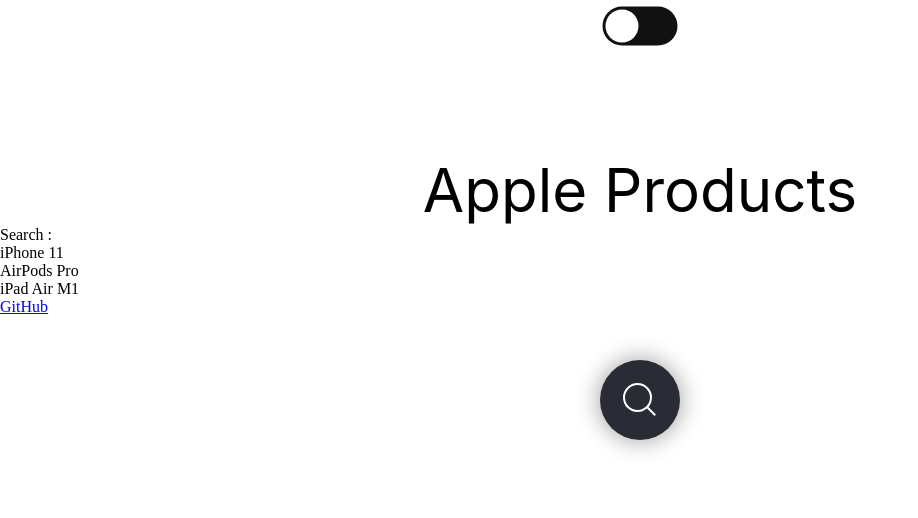
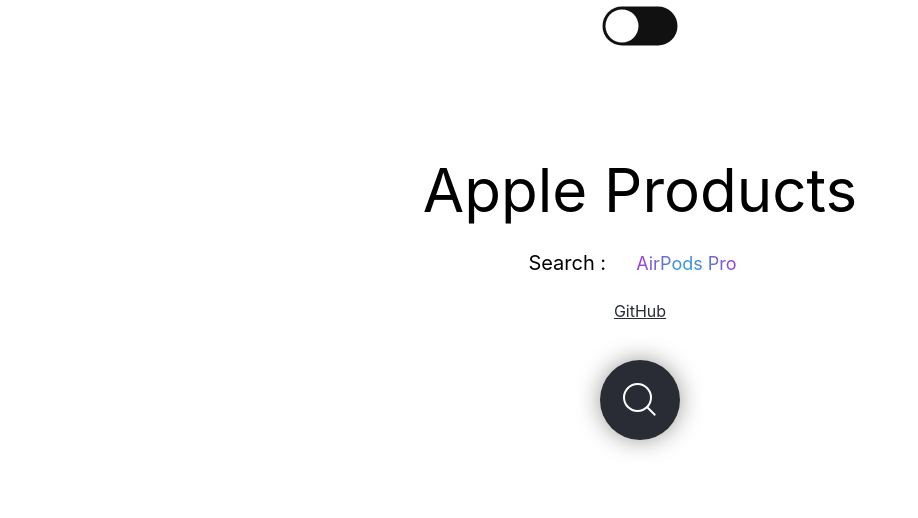
Before and after one commit to julien-garcia13/autocompletion, a PHP site: page / in a window 1280 px wide. Shown: the top 518 px of the page, without its empty margins (0-918 px from the left). Run offline with PHP 8.4, Linux system fonts and the light colour scheme; some web fonts are replaced.

Commit message:
Add files via upload

```diff
--- a/css/autocompletion.css
+++ b/css/autocompletion.css
@@ -219,6 +219,9 @@
 /* Dans la recherche */
 .liste-de-recherche, .message-aucun-produit, .resultat
 {
+    margin-top: 35%;
+    border-color: black;
+    font-size: 20px;
     color: #111;
     font-family: "SF Pro Display";
 }
@@ -226,3 +229,153 @@
 {
     color: white;
 }
+body.dark .resultat
+{
+    color: white;
+}
+/* Suggestion de recherche */
+.suggestion-zone
+{
+    width: 100%;
+    display: flex;
+    justify-content: center;
+    margin-top: 2%;
+}
+.suggestion
+{
+    font-family: "SF Pro Display";
+    font-size: 20px;
+}
+body.dark .suggestion
+{
+    color: white;
+}
+/* Slide */
+.slide
+{
+    height: 50px;
+    padding-left:15px;
+    overflow: hidden;
+}
+.slide div
+{
+    height: 50px;
+    margin-bottom: 50px;
+    padding: 2px 15px;
+    text-align: center;
+    box-sizing: border-box;
+}
+.slide-text1
+{
+    font-size: 18px;
+    background: #1FB2CF;
+    background: -webkit-radial-gradient(circle farthest-side at center center, #1FB2CF 0%, #C31BCF 100%);
+    background: -moz-radial-gradient(circle farthest-side at center center, #1FB2CF 0%, #C31BCF 100%);
+    background: radial-gradient(circle farthest-side at center center, #1FB2CF 0%, #C31BCF 100%);
+    -webkit-background-clip: text;
+    -webkit-text-fill-color: transparent;
+    font-family: "SF Pro Display";
+    animation: slide 10s linear infinite;
+}
+.slide-text2
+{
+    font-size: 18px;
+    background: #1FB2CF;
+    background: -webkit-radial-gradient(circle farthest-side at center center, #1FB2CF 0%, #C31BCF 100%);
+    background: -moz-radial-gradient(circle farthest-side at center center, #1FB2CF 0%, #C31BCF 100%);
+    background: radial-gradient(circle farthest-side at center center, #1FB2CF 0%, #C31BCF 100%);
+    -webkit-background-clip: text;
+    -webkit-text-fill-color: transparent;
+    font-family: "SF Pro Display";
+}
+.slide-text3
+{
+    font-size: 18px;
+    background: #1FB2CF;
+    background: -webkit-radial-gradient(circle farthest-side at center center, #1FB2CF 0%, #C31BCF 100%);
+    background: -moz-radial-gradient(circle farthest-side at center center, #1FB2CF 0%, #C31BCF 100%);
+    background: radial-gradient(circle farthest-side at center center, #1FB2CF 0%, #C31BCF 100%);
+    -webkit-background-clip: text;
+    -webkit-text-fill-color: transparent;
+    font-family: "SF Pro Display";
+}
+@keyframes slide
+{
+    0%
+    {
+        margin-top:-300px;
+    }
+    5%
+    {
+        margin-top:-200px;
+    }
+    33%
+    {
+        margin-top:-200px;
+    }
+    38%
+    {
+        margin-top:-100px;
+    }
+    66%
+    {
+        margin-top:-100px;
+    }
+    71%
+    {
+        margin-top:0px;
+    }
+    100%
+    {
+        margin-top:0px;
+    }
+}
+/* GitHub */
+.github
+{
+    font-family: "SF Pro Display";
+}
+.github:link
+{
+    color: #292C35;
+}
+/* visited link */
+.github:visited
+{
+    color: #292C35;
+}
+/* mouse over link */
+.github:hover
+{
+    color: #292C35;
+}
+/* selected link */
+.github:active
+{
+    color: #292C35;
+}
+body.dark .github:link
+{
+    color: white;
+}
+/* visited link */
+body.dark .github:visited
+{
+    color: white;
+}
+/* mouse over link */
+body.dark .github:hover
+{
+    color: white;
+}
+/* selected link */
+body.dark .github:active
+{
+    color: white;
+}
+.github-zone
+{
+    width: 100%;
+    display: flex;
+    justify-content: center;
+}
```
